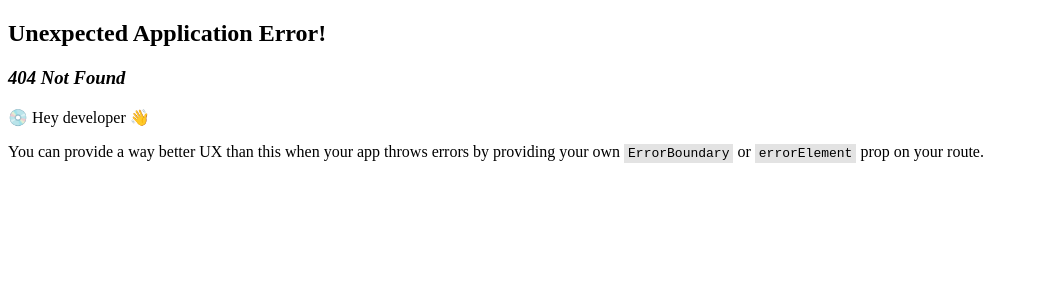
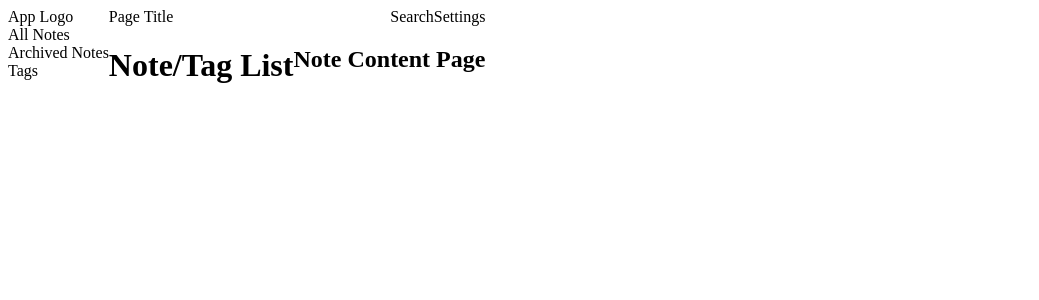
Before and after one commit to Nimus-oes/react-note-app, a React (Vite) app: page /notes/1/1 in a window 1280 px wide. Before the commit this address had no page. Shown: the top 300 px of the page, without its empty margins (0-1039 px from the left). Built offline with nearby package versions, Linux system fonts and the light colour scheme.

Commit message:
Set up routes for all and archived note pages (#2)
This commit sets up routes for all and archived note pages with the parameter ":category" and renders their list and content pages inside the App component through an Outlet, using the generic layout component "SubLayout"

```diff
--- /dev/null
+++ b/src/features/note/note-list.tsx
@@ -0,0 +1,3 @@
+export default function NoteList() {
+  return <div>Note List</div>;
+}
--- /dev/null
+++ b/src/features/tag/tag-list.tsx
@@ -0,0 +1,3 @@
+export default function TagList() {
+  return <div>Tag List</div>;
+}
--- /dev/null
+++ b/src/layout/sub-layout.module.css
@@ -0,0 +1,4 @@
+.desktopContainer {
+  display: flex;
+  flex-direction: row;
+}
--- /dev/null
+++ b/src/layout/sub-layout.tsx
@@ -0,0 +1,24 @@
+import { Outlet, useParams } from "react-router";
+import { useIsMobile } from "../hooks/use-is-mobile";
+import styles from "./sub-layout.module.css";
+
+// This component is a generic layout for sub options. Any JSX node can be provided to be rendered.
+interface SubOptionProps {
+  subOptions: React.ReactNode;
+}
+
+export default function SubLayout({ subOptions }: SubOptionProps) {
+  const { noteId } = useParams();
+  const isMobile = useIsMobile();
+
+  // If noteId, it means it's a content page which will be rendered through Outlet
+  const mobileLayout = noteId ? <Outlet /> : <div>{subOptions}</div>;
+  const desktopLayout = (
+    <div className={styles.desktopContainer}>
+      <div>{subOptions}</div>
+      <Outlet />
+    </div>
+  );
+
+  return <>{isMobile ? mobileLayout : desktopLayout}</>;
+}
--- /dev/null
+++ b/src/pages/note-content-page.tsx
@@ -0,0 +1,7 @@
+export default function NoteContentPage() {
+  return (
+    <div>
+      <h2>Note Content Page</h2>
+    </div>
+  );
+}
--- /dev/null
+++ b/src/pages/note-tag-list-page.tsx
@@ -0,0 +1,10 @@
+import SubLayout from "../layout/sub-layout";
+
+export default function NoteTagListPage() {
+  const listContent = <h1>Note/Tag List</h1>;
+  return (
+    <>
+      <SubLayout subOptions={listContent} />
+    </>
+  );
+}
--- a/src/router/router.tsx
+++ b/src/router/router.tsx
@@ -1,4 +1,23 @@
 import { createBrowserRouter } from "react-router";
 import App from "../app/app";
+import NoteTagListPage from "../pages/note-tag-list-page";
+import NoteContentPage from "../pages/note-content-page";
 
-export const router = createBrowserRouter([{ path: "/", Component: App }]);
+export const router = createBrowserRouter([
+  {
+    path: "/",
+    Component: App,
+    children: [
+      {
+        path: "notes",
+        children: [
+          {
+            path: ":category",
+            Component: NoteTagListPage,
+            children: [{ path: ":noteId", Component: NoteContentPage }],
+          },
+        ],
+      },
+    ],
+  },
+]);
```
